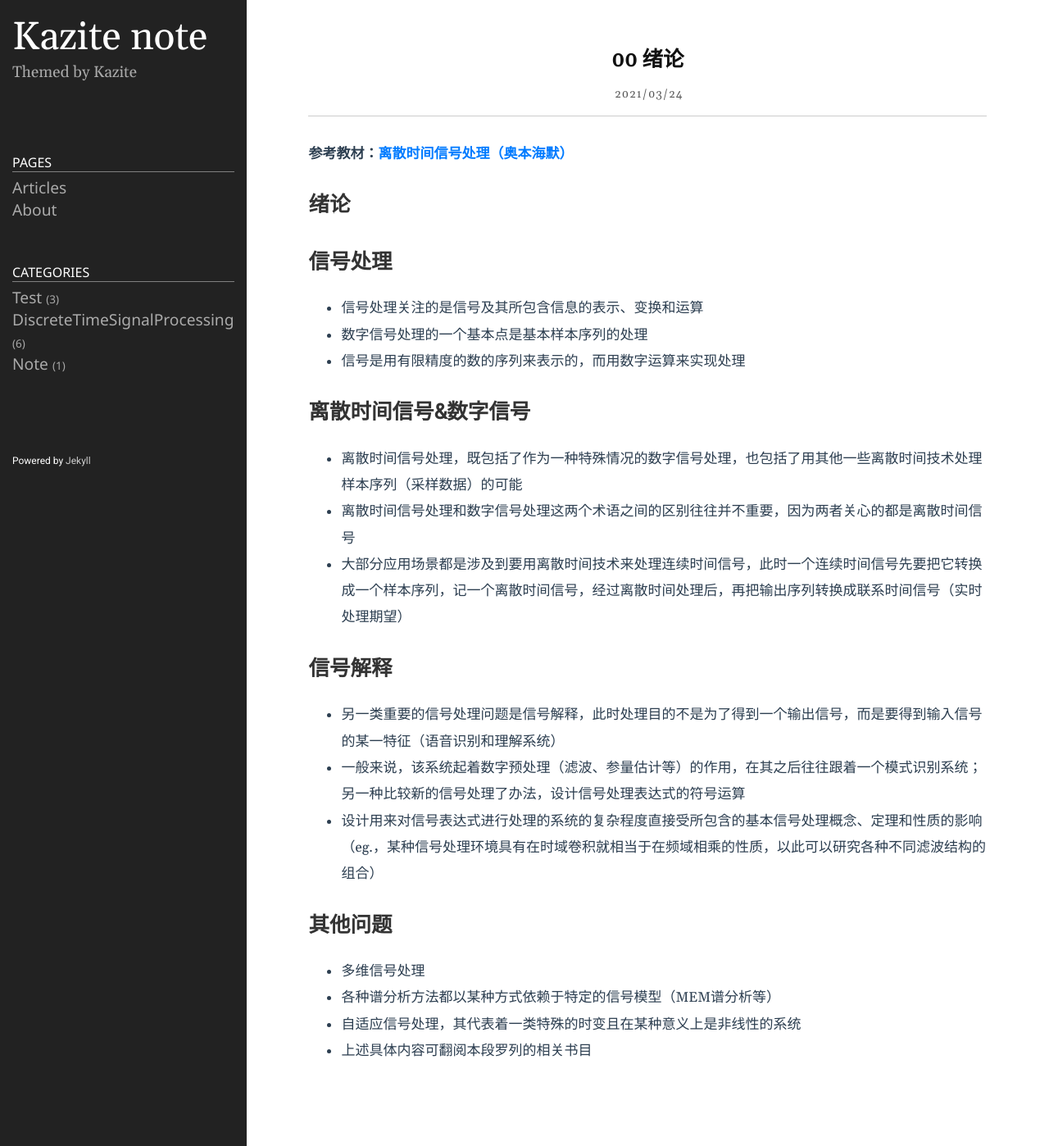
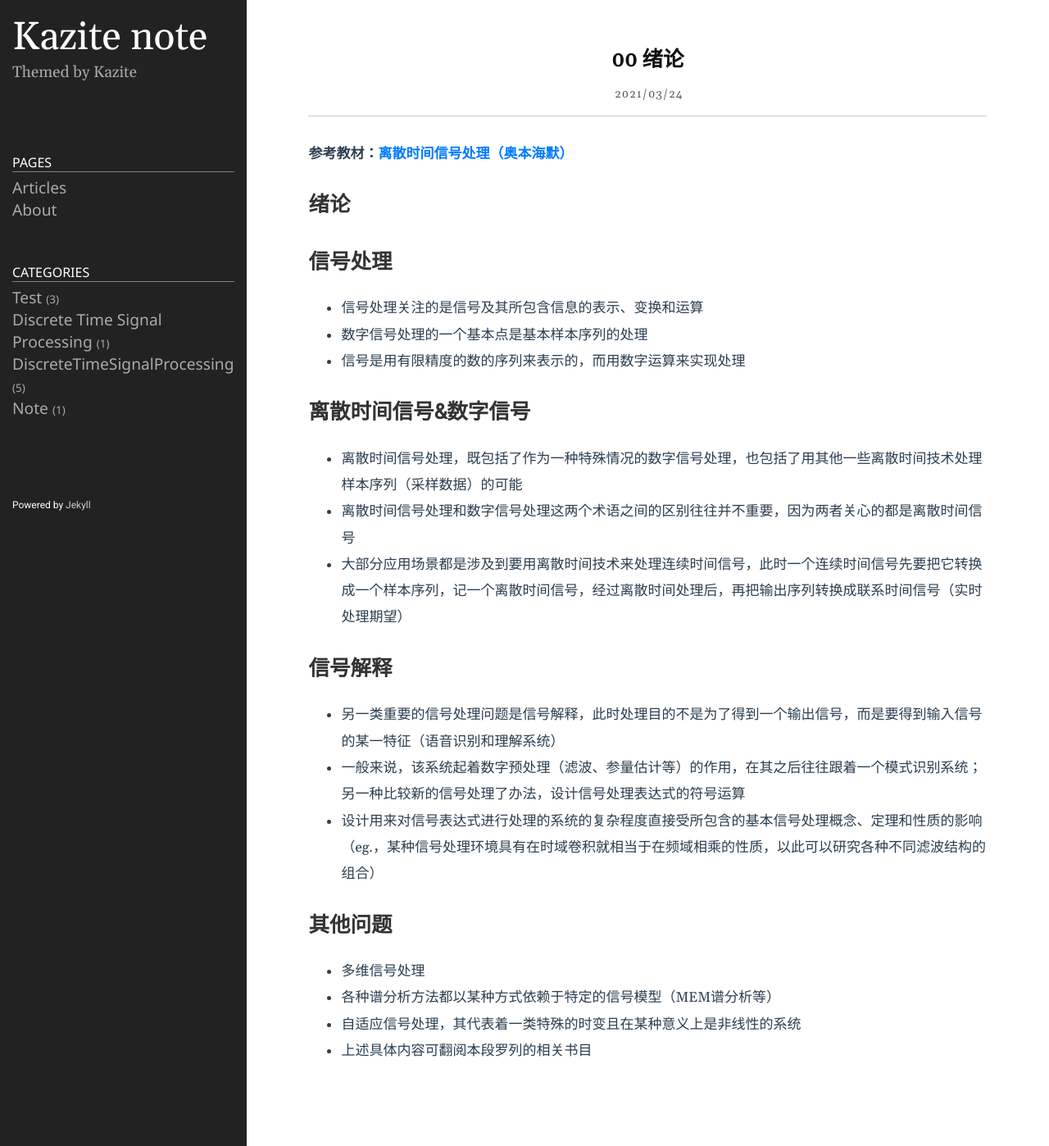
Before and after one commit to Kazite/Kazite.github.io, a Jekyll site: the page built from _posts/Discrete Time Signal Processing/2021-03-24-00-Introduction.md, in a window 1280 px wide. Shown: the whole page at 82% size. Built offline with Jekyll 4.4.1, drawn with Linux system fonts in a browser that asks for light colours.

Commit message:
Update 2021-03-24-00-Introduction.md

```diff
--- a/_posts/Discrete Time Signal Processing/2021-03-24-00-Introduction.md
+++ b/_posts/Discrete Time Signal Processing/2021-03-24-00-Introduction.md
@@ -2,7 +2,7 @@
 layout: post
 title: "00 绪论"
 date: 2021-03-24
-category: DiscreteTimeSignalProcessing
+category: Discrete Time Signal Processing
 typora-root-url: ../../../Kazite.github.io
 typora-copy-images-to: ../../assets_2021Early
 ---
```
